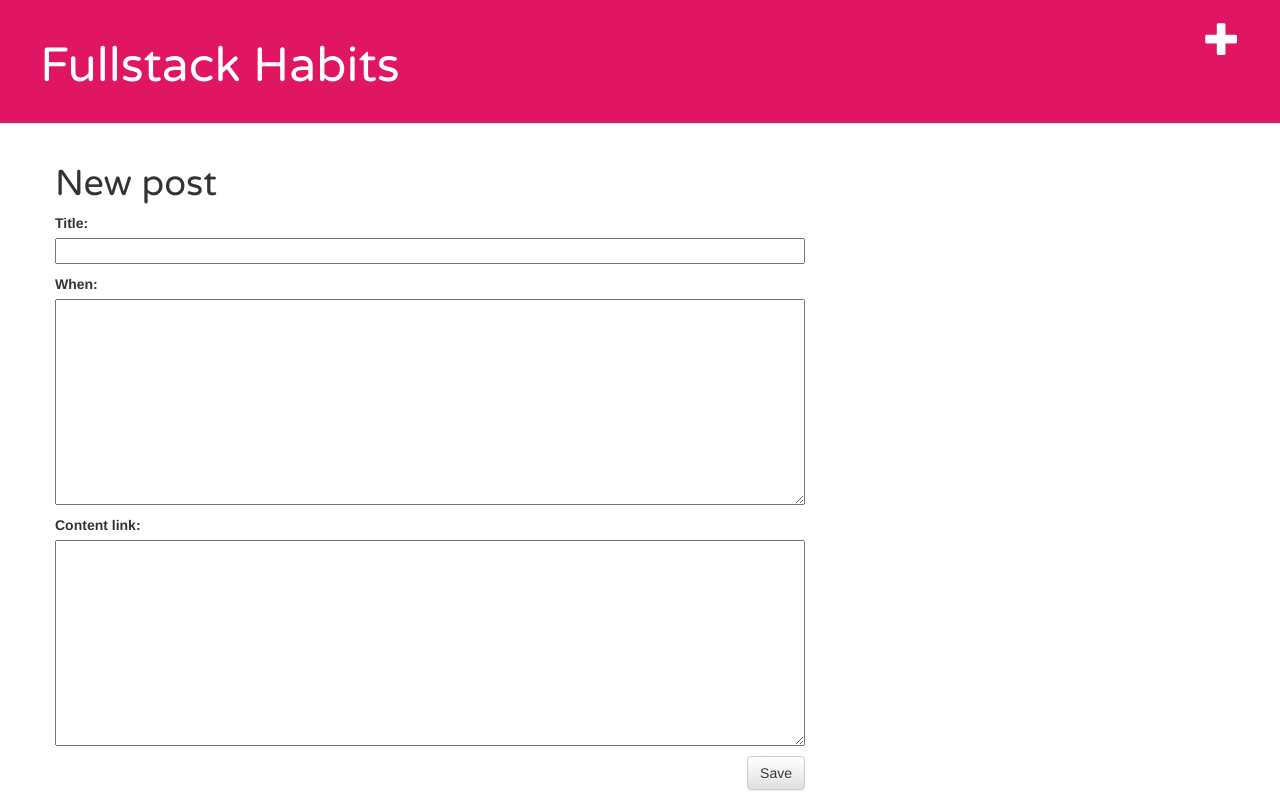
After one commit to mhinckley/my-site, a Django app: page /post/new/ in a window 1280 px wide. The commit adds this page. Run offline with Django 3.2, Linux system fonts and the light colour scheme; the visitor is signed in with stand-in values (Sample User, id 1); some libraries are stand-ins or nearby versions.

Commit message:
Added views to create blog post inside the site.

```diff
--- /dev/null
+++ b/board/forms.py
@@ -0,0 +1,9 @@
+from django import forms
+
+from .models import Post
+
+class PostForm(forms.ModelForm):
+
+    class Meta:
+        model = Post
+        fields = ('title', 'when', 'content_link')
--- /dev/null
+++ b/board/static/css/board.css
@@ -0,0 +1,46 @@
+.page-header {
+    background-color: #e01563;
+    margin-top: 0;
+    padding: 20px 20px 20px 40px;
+}
+
+.page-header h1, .page-header h1 a, .page-header h1 a:visited, .page-header h1 a:active {
+    color: #ffffff;
+    font-size: 36pt;
+    text-decoration: none;
+}
+
+.content {
+    margin-left: 40px;
+}
+
+h1, h2, h3, h4 {
+    font-family: 'Varela Round', sans-serif;
+}
+
+.date {
+    color: #828282;
+}
+
+.save {
+    float: right;
+}
+
+.post-form textarea, .post-form input {
+    width: 100%;
+}
+
+.top-menu, .top-menu:hover, .top-menu:visited {
+    color: #ffffff;
+    float: right;
+    font-size: 26pt;
+    margin-right: 20px;
+}
+
+.post {
+    margin-bottom: 70px;
+}
+
+.post h1 a, .post h1 a:visited {
+    color: #000000;
+}
--- /dev/null
+++ b/board/templates/board/base.html
@@ -0,0 +1,26 @@
+{% load staticfiles %}
+<html>
+    <head>
+        <title>Fullstack Habits</title>
+        <link href="https://fonts.googleapis.com/css?family=Varela+Round" rel="stylesheet">
+        <link rel="stylesheet" href="//maxcdn.bootstrapcdn.com/bootstrap/3.2.0/css/bootstrap.min.css">
+        <link rel="stylesheet" href="//maxcdn.bootstrapcdn.com/bootstrap/3.2.0/css/bootstrap-theme.min.css">
+        <link rel="stylesheet" href="{% static 'css/board.css' %}">
+    </head>
+    <body>
+        <div class="page-header">
+            {% if user.is_authenticated %}
+                <a href="{% url 'post_new' %}" class="top-menu"><span class="glyphicon glyphicon-plus"></span></a>
+            {% endif %}
+            <h1><a href="/">Fullstack Habits</a></h1>
+        </div>
+        <div class="content container">
+            <div class="row">
+                <div class="col-md-8">
+                {% block content %}
+                {% endblock %}
+                </div>
+            </div>
+        </div>
+    </body>
+</html>
--- /dev/null
+++ b/board/templates/board/post_edit.html
@@ -0,0 +1,9 @@
+{% extends 'board/base.html' %}
+
+{% block content %}
+    <h1>New post</h1>
+    <form method="POST" class="post-form">{% csrf_token %}
+        {{ form.as_p }}
+        <button type="submit" class="save btn btn-default">Save</button>
+    </form>
+{% endblock %}
--- a/board/urls.py
+++ b/board/urls.py
@@ -3,4 +3,6 @@ from . import views
 
 urlpatterns = [
     url(r'^$', views.post_list, name='post_list'),
+    url(r'^post/(?P<pk>\d+)/$', views.post_detail, name='post_detail'),
+    url(r'^post/new/$', views.post_new, name='post_new'),
 ]
--- a/board/views.py
+++ b/board/views.py
@@ -1,7 +1,31 @@
 from django.shortcuts import render
 from django.utils import timezone
 from .models import Post
+from django.shortcuts import render, get_object_or_404
+from .forms import PostForm
+from django.shortcuts import redirect
 
 def post_list(request):
     posts = Post.objects.filter(published_date__lte=timezone.now()).order_by('published_date')
     return render(request, 'board/post_list.html', {'posts': posts})
+
+def post_detail(request, pk):
+    post = get_object_or_404(Post, pk=pk)
+    return render(request, 'board/post_detail.html', {'post': post})
+
+def post_new(request):
+    form = PostForm()
+    return render(request, 'board/post_edit.html', {'form': form})
+
+def post_new(request):
+    if request.method == "POST":
+        form = PostForm(request.POST)
+        if form.is_valid():
+            post = form.save(commit=False)
+            post.author = request.user
+            post.published_date = timezone.now()
+            post.save()
+            return redirect('post_detail', pk=post.pk)
+    else:
+        form = PostForm()
+    return render(request, 'board/post_edit.html', {'form': form})
```
Also changed, not shown: board/templates/board/post_detail.html (added, +13 -0 lines), board/templates/board/post_list.html (+11 -18 lines).
